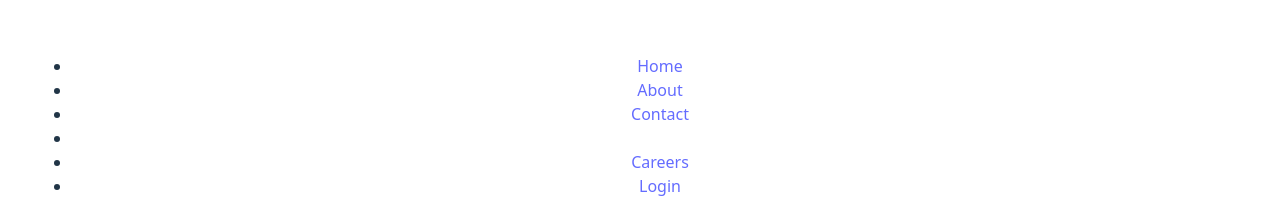
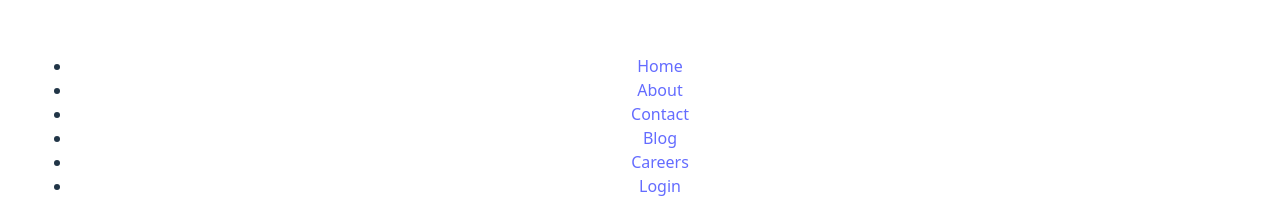
Before and after one commit to abubakarkhan-dotcom/Modern_React_Development, a React (Vite) app: page / in a window 1280 px wide. Shown: the part 191-408 px from the top of the page. Built offline with nearby package versions, Linux system fonts and the light colour scheme.

Commit message:
changes in blog

```diff
--- a/src/nav.jsx
+++ b/src/nav.jsx
@@ -12,6 +12,7 @@ function Nav(){
           <a href="/contact">Contact</a>
         </li>
         <li>
+          <a href="/blog">Blog</a>
         </li>
         <li>
           <a href="/careers">Careers</a>
```
